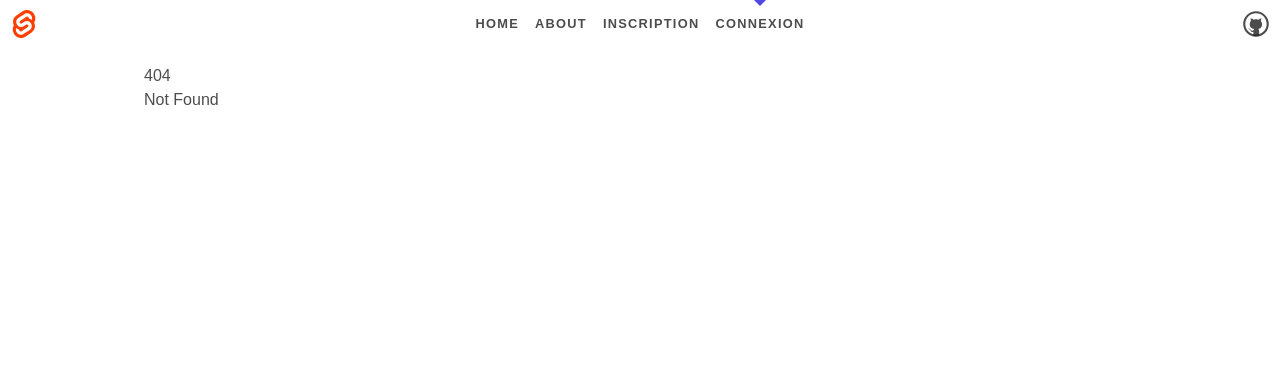
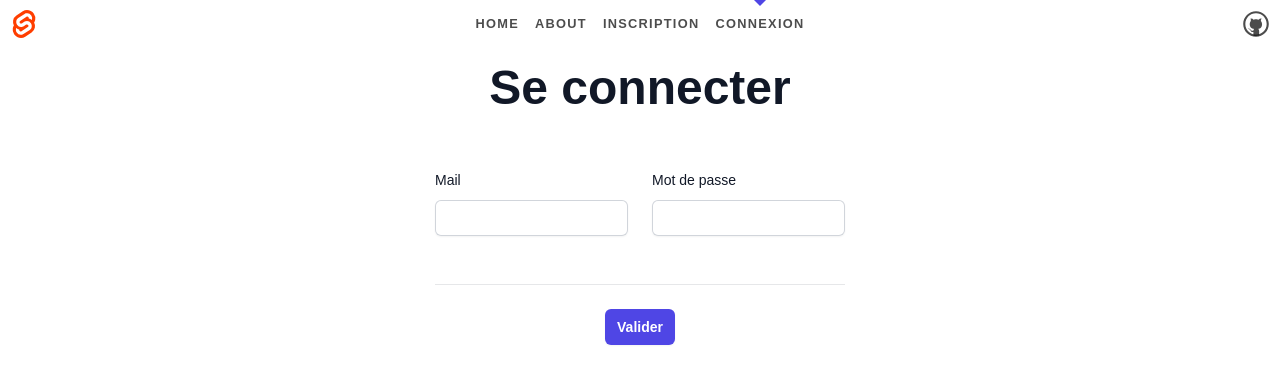
Before and after one commit to Leocoyere/securite-des-donnees, a SvelteKit app in the folder frontend/: page /login in a window 1280 px wide. Before the commit this address had no page. Shown: the top 384 px of the page. Built offline with nearby package versions, Linux system fonts and the light colour scheme.

Commit message:
ajout login

```diff
--- /dev/null
+++ b/frontend/src/routes/login/+page.svelte
@@ -0,0 +1,25 @@
+<form class="mb-0 flex flex-col items-center">
+    <h1 class="mb-4 text-5xl font-extrabold text-gray-900">Se connecter</h1>
+
+    <div class="border-b border-gray-900/10 pb-12">
+        <div class="mt-10 grid grid-cols-1 gap-x-6 gap-y-8 sm:grid-cols-6">
+            <div class="sm:col-span-3">
+                <label for="mail" class="block text-sm font-medium leading-6 text-gray-900">Mail</label>
+                <div class="mt-2">
+                    <input type="email" name="mail" id="mail" class="block w-full rounded-md border-0 py-1.5 px-1.5 text-gray-900 shadow-sm ring-1 ring-inset ring-gray-300 placeholder:text-gray-400 focus:ring-2 focus:ring-inset focus:ring-indigo-600 sm:text-sm sm:leading-6">
+                </div>
+            </div>
+
+            <div class="sm:col-span-3 mt-4 sm:mt-0">
+                <label for="password" class="block text-sm font-medium leading-6 text-gray-900">Mot de passe</label>
+                <div class="mt-2">
+                    <input type="password" name="password" id="password" class="block w-full rounded-md border-0 py-1.5 px-1.5 text-gray-900 shadow-sm ring-1 ring-inset ring-gray-300 placeholder:text-gray-400 focus:ring-2 focus:ring-inset focus:ring-indigo-600 sm:text-sm sm:leading-6">
+                </div>
+            </div>
+        </div>
+    </div>
+
+    <div class="mt-6 flex items-center justify-center">
+        <button type="submit" class="rounded-md bg-indigo-600 px-3 py-2 text-sm font-semibold text-white shadow-sm hover:bg-indigo-500 focus-visible:outline focus-visible:outline-2 focus-visible:outline-offset-2 focus-visible:outline-indigo-600">Valider</button>
+    </div>
+</form>
--- a/frontend/src/routes/signup/+page.svelte
+++ b/frontend/src/routes/signup/+page.svelte
@@ -1,23 +1,23 @@
 <script>
-	async function postData(url = "", data = {}) {
-	const response = await fetch(url, {
-		method: "POST",
-		mode: "cors",
-		cache: "no-cache",
-		credentials: "same-origin",
-		headers: {
-		"Content-Type": "application/json",
-		},
-		redirect: "follow",
-		referrerPolicy: "no-referrer",
-		body: JSON.stringify(data),
-	});
-	return response.json();
-	}
+	// async function postData(url = "", data = {}) {
+	// const response = await fetch(url, {
+	// 	method: "POST",
+	// 	mode: "cors",
+	// 	cache: "no-cache",
+	// 	credentials: "same-origin",
+	// 	headers: {
+	// 	"Content-Type": "application/json",
+	// 	},
+	// 	redirect: "follow",
+	// 	referrerPolicy: "no-referrer",
+	// 	body: JSON.stringify(data),
+	// });
+	// return response.json();
+	// }
 
-	postData("http://API", { param1: 1, param2: 2 }).then((data) => {
-		console.log(data);
-	});
+	// postData("http://API", { param1: 1, param2: 2 }).then((data) => {
+	// 	console.log(data);
+	// });
 </script>
 
 <form class="mt-auto mb-0">
```
Also changed, not shown: 1 other file (tests, documents, lock files or other folders).
